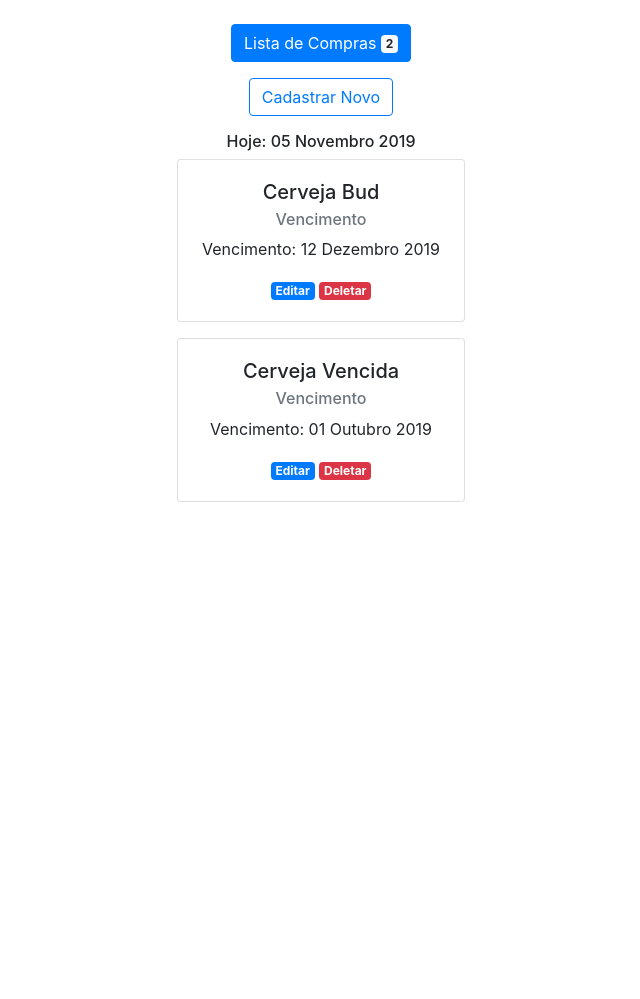
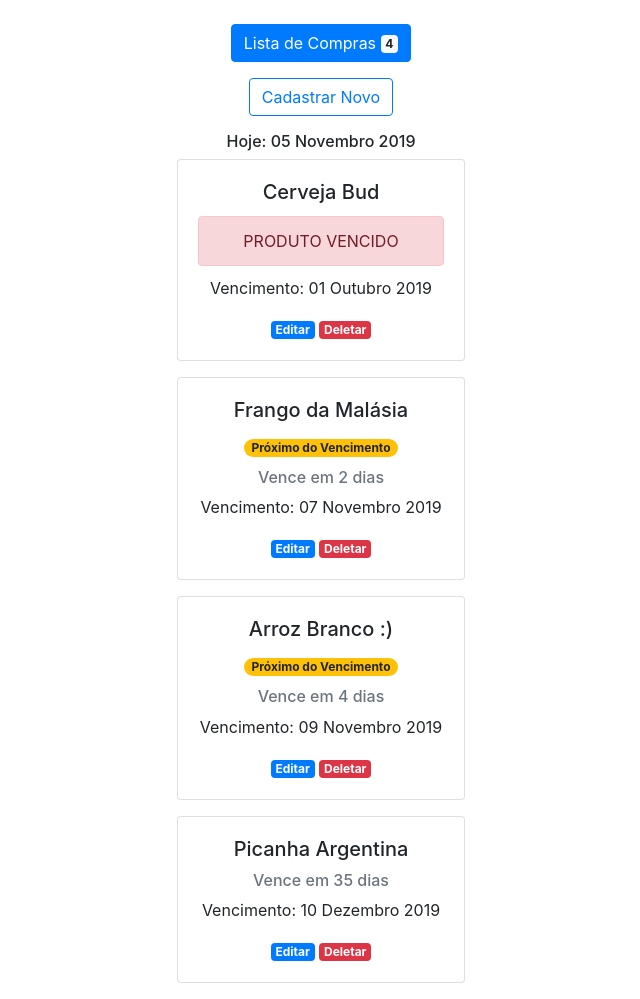
Before and after one commit to rafaelmelope/curso-django2.2, a Django app: page / in a window 1280 px wide. Shown: the whole page, without its empty margins (319-959 px from the left). Before the commit the page ends 502 px from the top, so only its background shows below. Run offline with Django 3.2, Linux system fonts and the light colour scheme; data comes from the database, SQL or seed files in the repository; some libraries are stand-ins or nearby versions.

Commit message:
Vencimento...

```diff
--- a/lista/models.py
+++ b/lista/models.py
@@ -7,10 +7,17 @@
     created_date = models.DateTimeField(default=timezone.localdate)
     # created_date = models.DateTimeField(default=timezone.now)
     expire_date = models.DateTimeField()
-    # expire_date = models.DateTimeField(blank=True, null=True)
+    # expire_date = models.DateTimeField(blank=True, null=
+    valid = models.BooleanField(default=False)
+    dias = models.CharField(max_length=4)
+    atencao = models.BooleanField(default=False)
 
     def publish(self):
         self.expire_date = timezone.localdate()
+        self.save()
+
+    def expire(self):
+        self.valid = self.expire_date.date() < timezone.localdate()
         self.save()
 
     def __str__(self):
@@ -18,7 +25,7 @@
         return self.title
 
     class Meta:
-        # ordering = ['created_date']
-        ordering = ['-created_date']
+        # ordering = ['-created_date']
+        ordering = ['expire_date']
         verbose_name = 'Lista de Compra'
         verbose_name_plural = 'Lista de Compras'
--- a/lista/templates/lista/index.html
+++ b/lista/templates/lista/index.html
@@ -15,20 +15,22 @@
         </button><p><p>
     <a href="http://127.0.0.1:8000/new/" button type="button" class="btn btn-outline-primary">Cadastrar Novo</a>
     <p>
-    <h6 class="">Hoje: {{hoje|date:'d F Y'}}</h6>
+    <h6 class="">Hoje: {{ hoje|date:'d F Y' }}</h6>
     {% for item in grid %}
     <div class="card" style="width: 18rem;">
         <div class="card-body">
         <h5 class="card-title">{{ item.title }}</h5>
-        <h6 class="card-subtitle mb-2 text-muted">Vencimento</h6>
 
-            {% if item.expire_date < item.expire_date %}
-                <p> PRODUTO VENCIDO </p>
+
+            {% if item.valid %}
+            <p class="alert alert-danger" role="alert"> PRODUTO VENCIDO </p>
             {% endif %}
-
-<!--        <p class="card-text">Comprado: {{ item.created_date|date:'d F Y' }}</p>-->
+            {% if item.atencao %}
+            <span class="badge badge-pill badge-warning">Próximo do Vencimento</span>
+            {% endif %}
+            <p>
+            <h6 class="card-subtitle mb-2 text-muted">{{ item.dias }}</h6>
         <p class="card-text">Vencimento: {{ item.expire_date|date:'d F Y' }}</p>
-<!--        <p class="card-text">{{ item.expire_date|date:'d-m-Y' }}</p>-->
         <a href="/update/{{ item.id }}" class="badge badge-primary">Editar</a>
         <a href="/delete/{{ item.id }}" class="badge badge-danger">Deletar</a>
             </div>
--- a/lista/views.py
+++ b/lista/views.py
@@ -8,6 +8,22 @@
 def index(request):
     grid = Lista.objects.all()
     hoje = timezone.localdate()
+
+    for item in grid:
+        vencimento = item.expire_date.date()
+        dias = (vencimento - hoje).days
+        if dias > 1:
+            item.dias = "Vence em {} dias".format(str(dias))
+            item.save()
+        if dias < 5 and dias >1:
+            item.atencao = True
+            item.save()
+        else:
+            item.atencao = False
+            item.save()
+
+        print(item.atencao)
+
     context = {
         'grid': grid,
         'hoje': hoje,
```
Also changed, not shown: db.sqlite3, lista/migrations/0001_initial.py, lista/migrations/0002_auto_20191105_1958.py (added), lista/migrations/0003_lista_atencao.py, lista/migrations/0003_remove_lista_desc.py (deleted).
